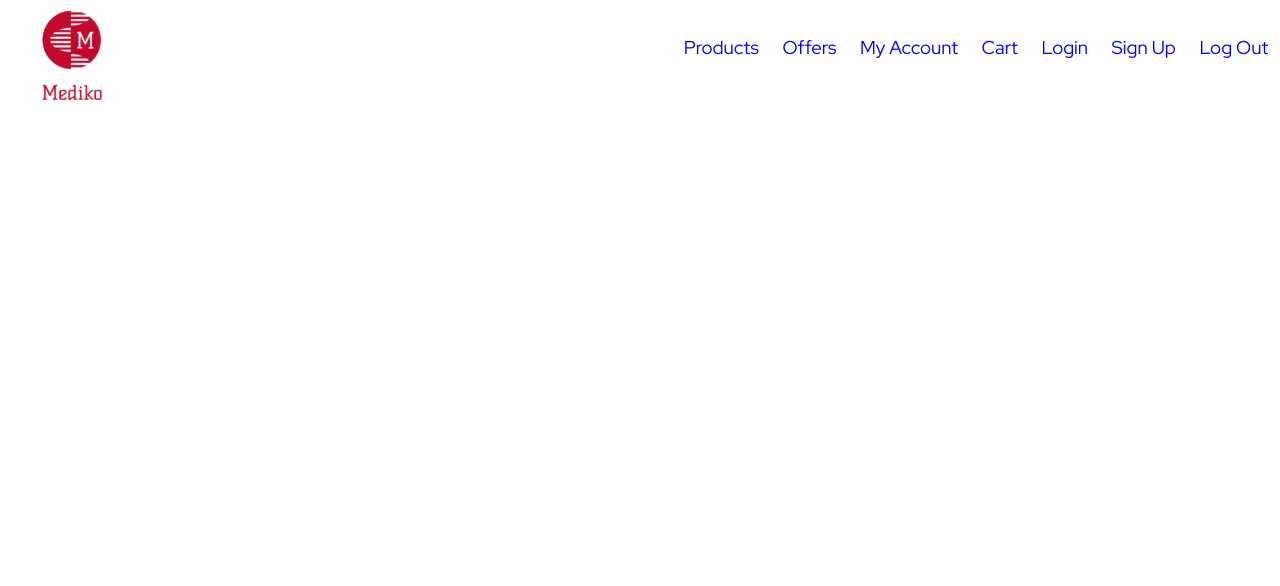
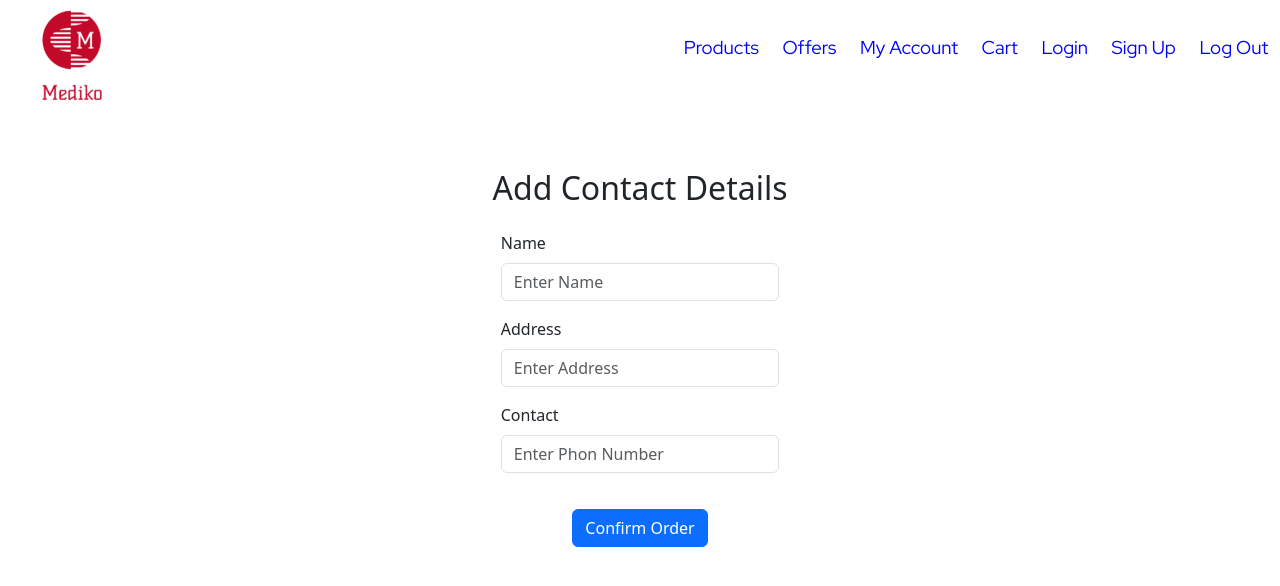
Before and after one commit to Apex-ace/MediEase, a Flask app: page /createOrder in a window 1280 px wide. Shown: the top 586 px of the page. Run offline with Flask 3, Linux system fonts and the light colour scheme; parts of the project's set-up code (start-up, migrations or seed data) failed here and were passed over; some libraries are stand-ins or nearby versions.

Commit message:
Added create oder form

```diff
--- a/templates/customer/create_order.html
+++ b/templates/customer/create_order.html
@@ -15,5 +15,35 @@
 </head>
 <body>
     {% include 'customer/navbar.html' %}
+    <div class="container full-height">
+        <div class="row">
+            <div class="col-md-6 offset-md-3 mt-5">
+                <h2 class="text-center mb-4">Add Contact Details</h2>
+                <form id="order-form" onsubmit="submitOrder(event)">
+                    <center>
+                        <div class="mb-3" style="width: 50%;">
+                            <label  style="text-align: left; margin-right: 300px;" for="name" class="form-label">Name</label>
+                            <input type="text" class="form-control" id="name" name="name" placeholder="Enter Name">
+                        </div>
+                    </center>
+                    <center>
+                        <div class="mb-3" style="width: 50%;">
+                            <label style="text-align: left; margin-right: 300px;" for="address" class="form-label">Address</label>
+                            <input type="text" class="form-control" id="address" name="address" placeholder="Enter Address">
+                        </div>
+                    </center>
+                    <center>
+                        <div class="mb-3" style="width: 50%;">
+                            <label style="text-align: left; margin-right: 300px;" for="contact" class="form-label">Contact</label>
+                            <input type="number" class="form-control" id="contact" name="contact" placeholder="Enter Phon Number">
+                        </div>
+                    </center>
+                    <center>
+                        <button type="submit" class="btn btn-primary btn-block">Confirm Order</button>
+                    </center>
+                </form>
+            </div>
+        </div>
+    </div>
 </body>
 </html>
```
